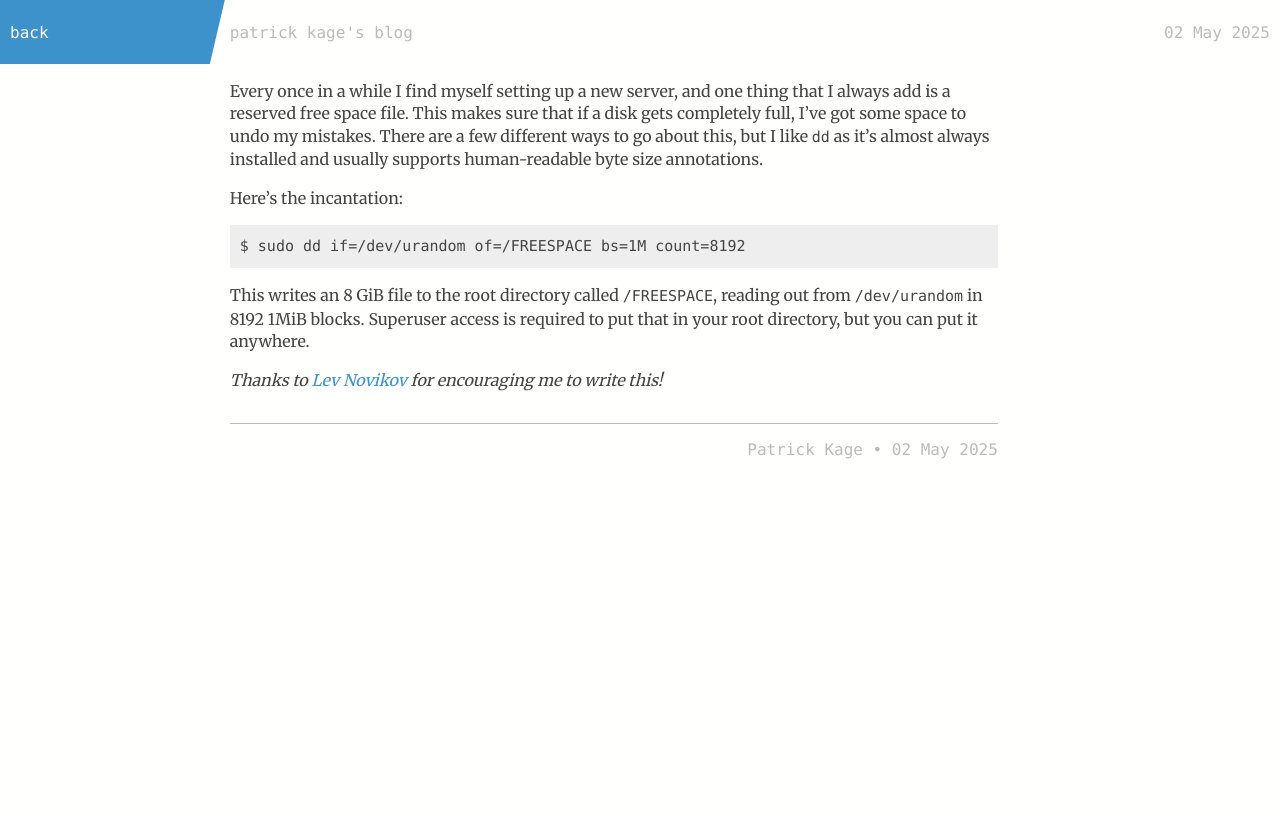
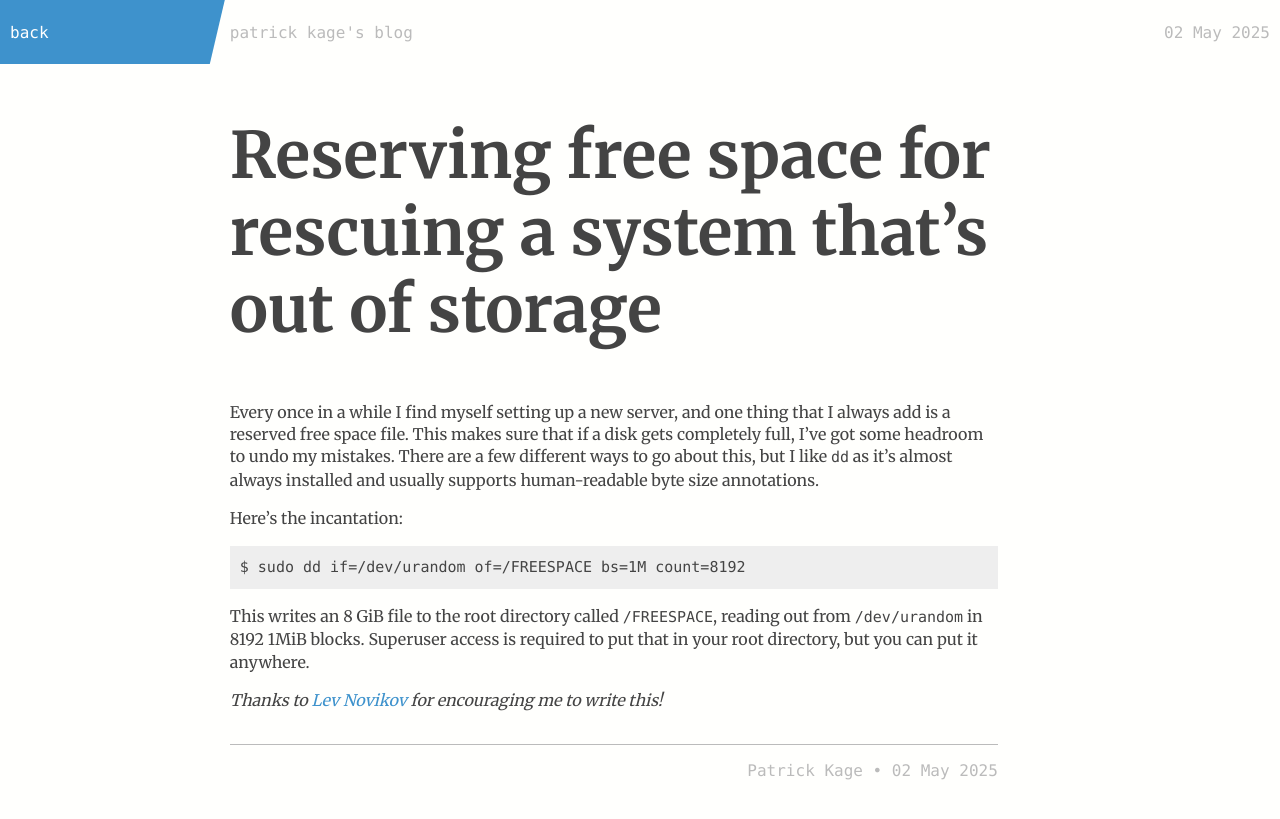
Before and after one commit to pkage/blog, a Jekyll site: the page built from _posts/2025-05-02-disk-space.md, in a window 1280 px wide. Shown: the top 819 px of the page. Built offline with Jekyll 4.4.1, drawn with Linux system fonts in a browser that asks for light colours.

Commit message:
typos, title

````diff
--- a/_posts/2025-05-02-disk-space.md
+++ b/_posts/2025-05-02-disk-space.md
@@ -4,9 +4,11 @@ title: Reserved free space for system rescues
 tags: deployment, sysadmin
 ---
 
+# Reserving free space for rescuing a system that's out of storage
+
 Every once in a while I find myself setting up a new server, and one thing that
 I always add is a reserved free space file. This makes sure that if a disk gets
-completely full, I've got some space to undo my mistakes. There are a few
+completely full, I've got some headroom to undo my mistakes. There are a few
 different ways to go about this, but I like `dd` as it's almost always
 installed and usually supports human-readable byte size annotations.
 
@@ -16,6 +18,8 @@ Here's the incantation:
 $ sudo dd if=/dev/urandom of=/FREESPACE bs=1M count=8192
 ```
 
-This writes an 8 GiB file to the root directory called `/FREESPACE`, reading out from `/dev/urandom` in 8192 1MiB blocks. Superuser access is required to put that in your root directory, but you can put it anywhere.
+This writes an 8 GiB file to the root directory called `/FREESPACE`, reading
+out from `/dev/urandom` in 8192 1MiB blocks. Superuser access is required to
+put that in your root directory, but you can put it anywhere.
 
 *Thanks to [Lev Novikov](https://metaist.com) for encouraging me to write this!*
````
